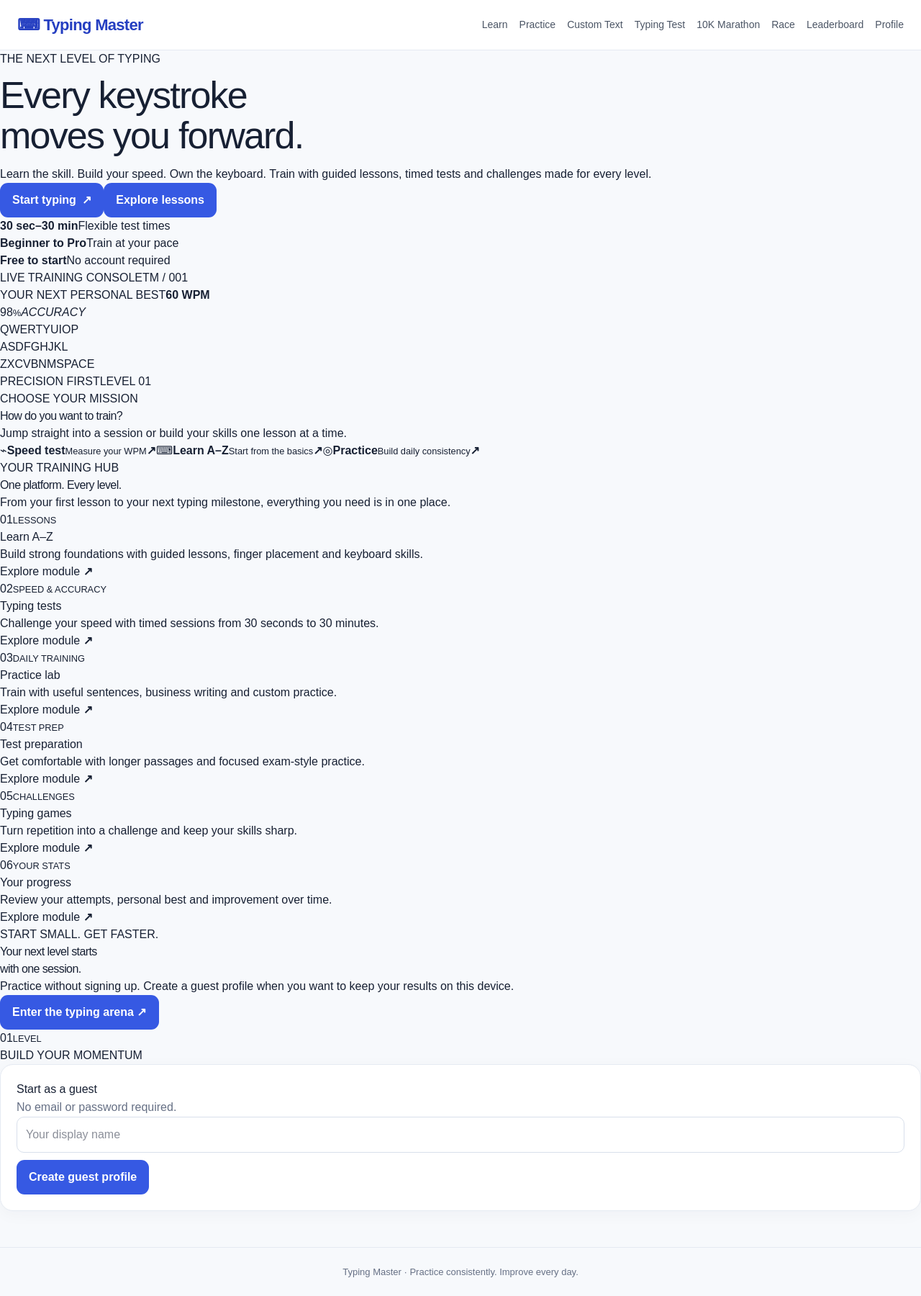
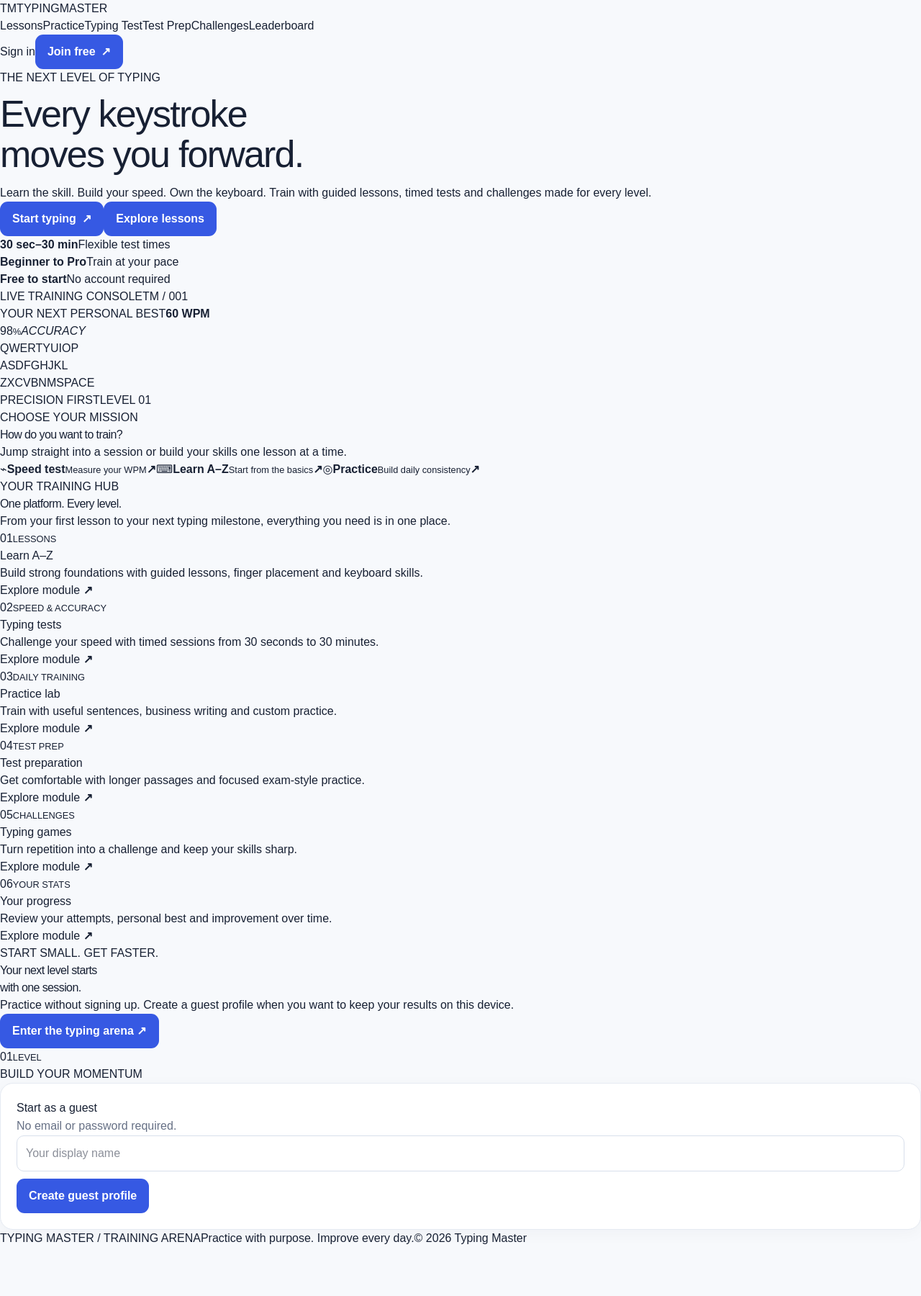
Before and after one commit to shahbaz02197ali-cmd/Typing-Master, a Next.js app: page / in a window 1280 px wide. Shown: the whole page at 72% size. After the commit the page ends 1732 px from the top, so only its background shows below. Built offline with nearby package versions, Linux system fonts and the light colour scheme.

Commit message:
Refresh Typing Master navigation and metadata

```diff
--- a/src/app/layout.tsx
+++ b/src/app/layout.tsx
@@ -3,23 +3,23 @@ import Link from "next/link";
 import "./globals.css";
 
 export const metadata: Metadata = {
-  title: "Typing Master — Learn, Practice, Race",
-  description: "Build typing accuracy and speed with lessons, timed tests, long-form practice and races."
+  title: "Typing Master | Learn. Practice. Level Up.",
+  description: "Build typing speed and accuracy with guided lessons, timed tests and daily practice."
 };
 
 const links = [
-  ["Learn", "/learn"], ["Practice", "/practice"], ["Custom Text", "/practice/custom"], ["Typing Test", "/test"],
-  ["10K Marathon", "/marathon"], ["Race", "/multiplayer"],
-  ["Leaderboard", "/leaderboard"], ["Profile", "/profile"]
+  ["Lessons", "/learn"], ["Practice", "/practice"], ["Typing Test", "/test"],
+  ["Test Prep", "/marathon"], ["Challenges", "/multiplayer"], ["Leaderboard", "/leaderboard"]
 ];
 
 export default function RootLayout({ children }: Readonly<{ children: React.ReactNode }>) {
   return <html lang="en"><body>
-    <header className="topbar">
-      <Link href="/" className="brand">⌨ Typing Master</Link>
-      <nav className="nav">{links.map(([label, href]) => <Link key={href} href={href}>{label}</Link>)}</nav>
+    <header className="site-header">
+      <Link href="/" className="brand-mark"><span className="brand-symbol">T<span>M</span></span><span className="brand-name">TYPING<span>MASTER</span></span></Link>
+      <nav className="main-nav">{links.map(([label, href]) => <Link key={href} href={href}>{label}</Link>)}</nav>
+      <div className="header-actions"><Link href="/profile" className="signin-link">Sign in</Link><Link href="/profile" className="btn btn-primary header-join">Join free <span>↗</span></Link></div>
     </header>
     {children}
-    <footer className="footer">Typing Master · Practice consistently. Improve every day.</footer>
+    <footer className="site-footer"><Link href="/" className="footer-brand">TYPING MASTER<span> / TRAINING ARENA</span></Link><span>Practice with purpose. Improve every day.</span><span>© {new Date().getFullYear()} Typing Master</span></footer>
   </body></html>;
 }
```
